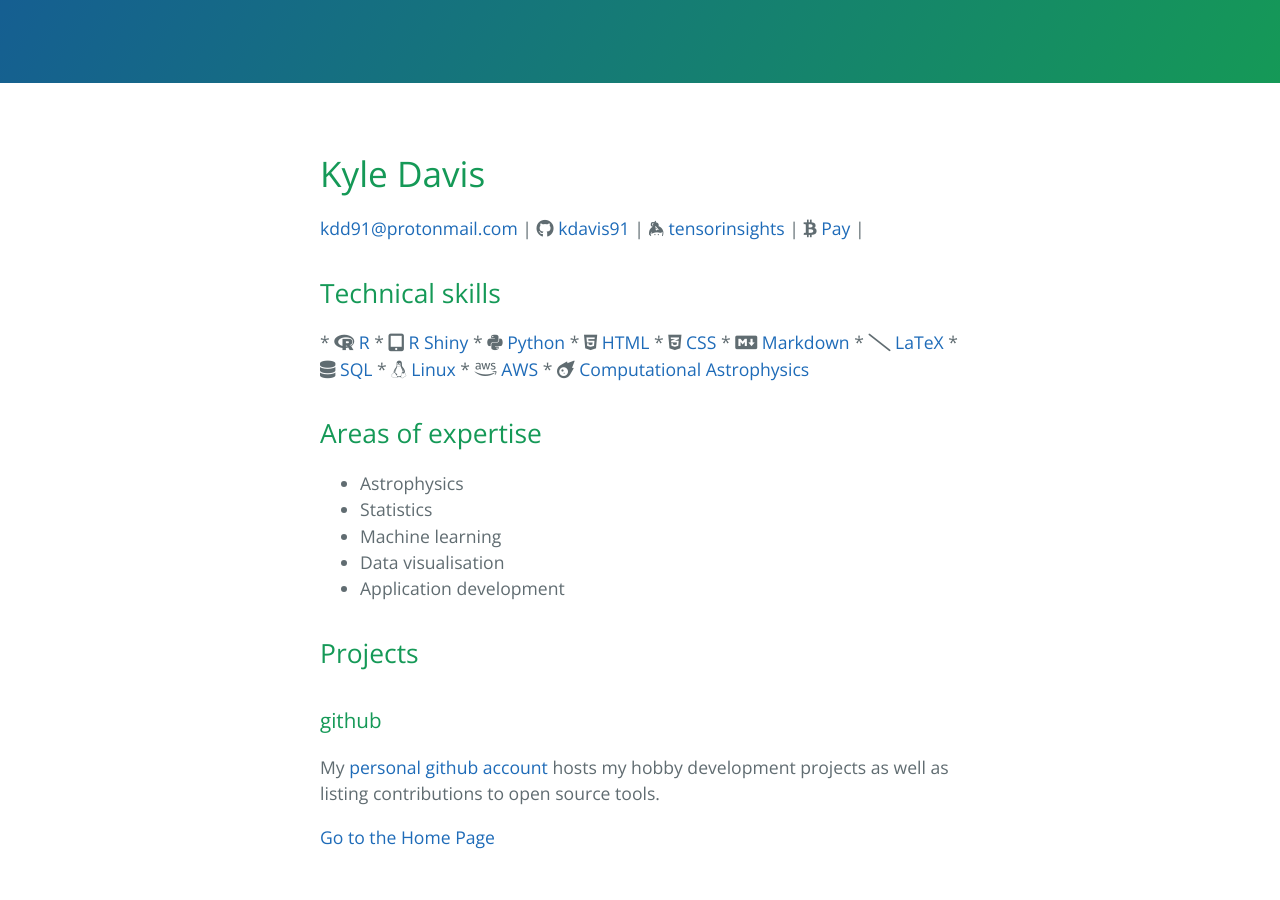
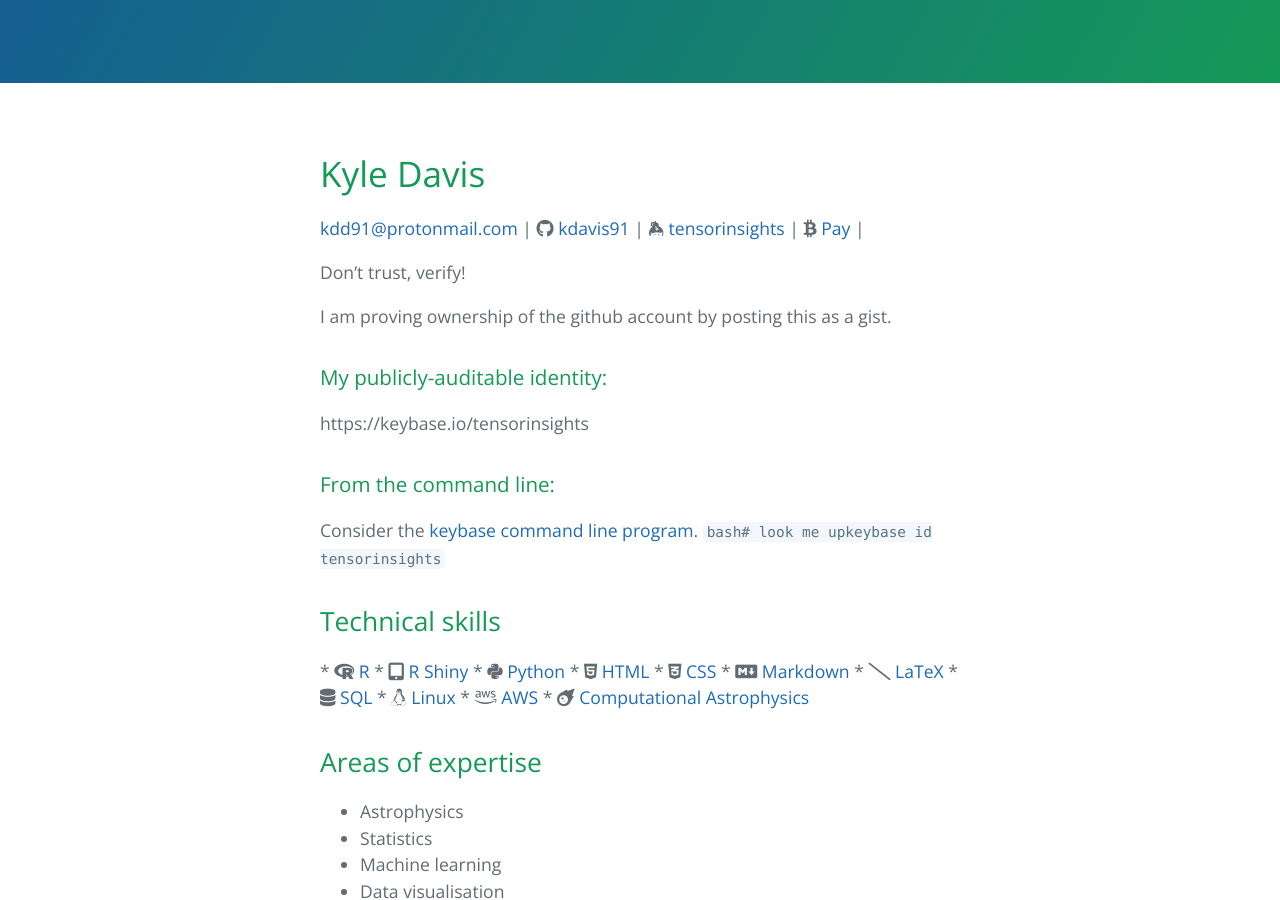
Before and after one commit to kdavis91/kdavis91.github.io, a Jekyll site: the page built from about.md, in a window 1280 px wide and 900 px high, scrolled down 300 px. Built offline with Jekyll 4.4.1, drawn with Linux system fonts in a browser that asks for light colours; nearby versions of some CDN libraries.

Commit message:
Update about.md

````diff
--- a/about.md
+++ b/about.md
@@ -32,6 +32,15 @@ order: 0
 |
 </div>
 
+Don't trust, verify!
+
+I am proving ownership of the github account by posting this as a gist.
+### My publicly-auditable identity:
+https://keybase.io/tensorinsights
+### From the command line:
+Consider the [keybase command line program](https://keybase.io/download).
+```bash# look me upkeybase id tensorinsights```
+
 ## Technical skills
 <div>
 * <i class="fab fa-r-project"></i> <a href="https://www.r-project.org/">R</a>
````
